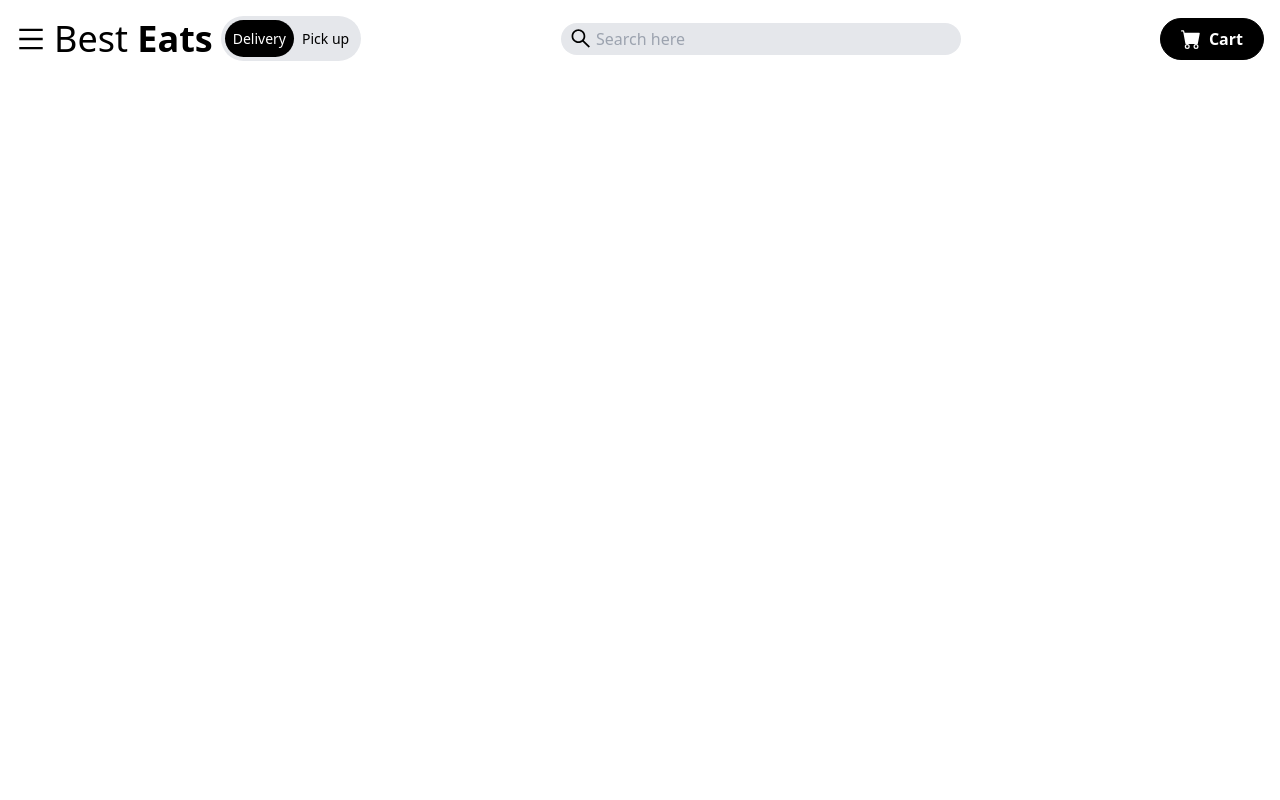
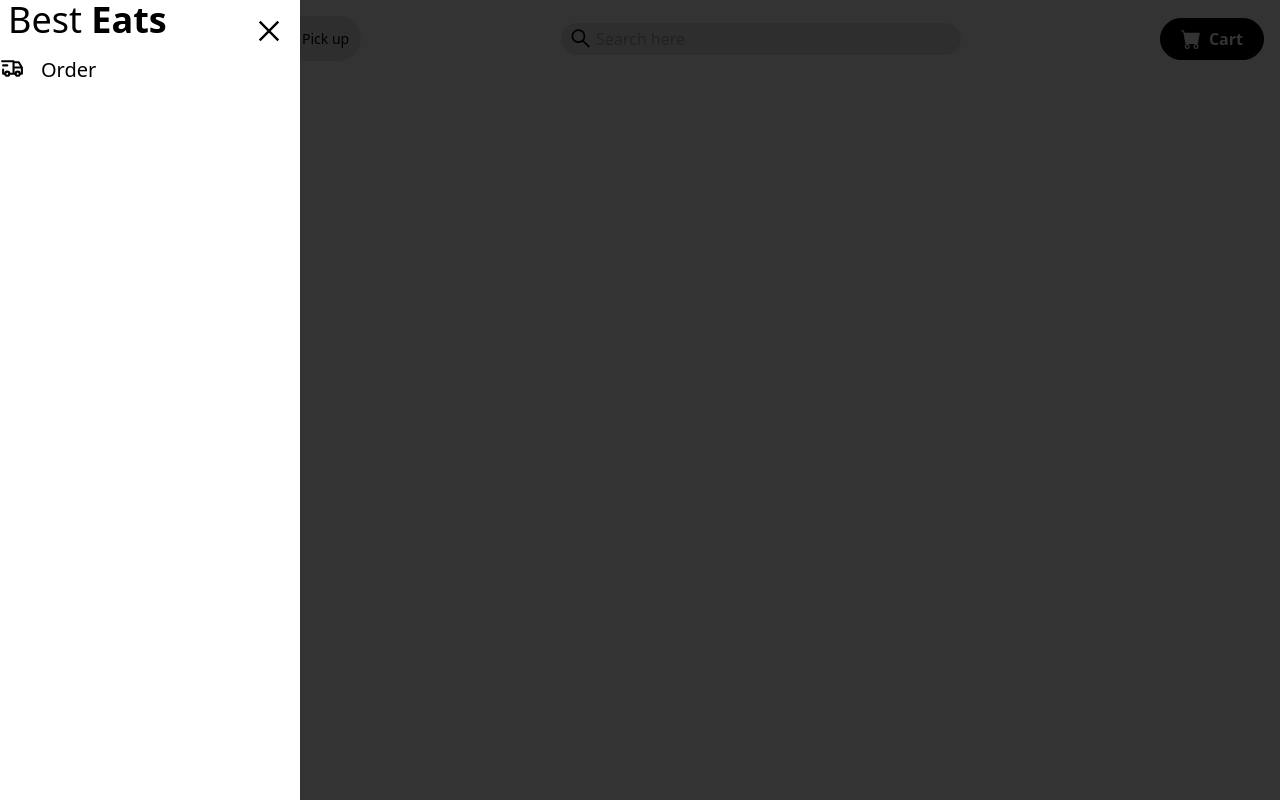
Before and after one commit to JammiM/food-delivery-website, a React (Create React App) app: page / in a window 1280 px wide. Built offline with nearby package versions, Linux system fonts and the light colour scheme.

Commit message:
Defining the side menu

```diff
--- a/src/components/Navbar.jsx
+++ b/src/components/Navbar.jsx
@@ -1,6 +1,7 @@
 import React from "react";
-import { AiOutlineMenu, AiOutlineSearch } from "react-icons/ai";
+import { AiOutlineClose, AiOutlineMenu, AiOutlineSearch } from "react-icons/ai";
 import { BsFillCartFill } from "react-icons/bs";
+import { TbTruckDelivery } from "react-icons/tb";
 
 const Navbar = () => {
   return (
@@ -33,6 +34,27 @@ const Navbar = () => {
         <BsFillCartFill size={20} className="mr-2" />
         <span className="font-bold">Cart</span>
       </button>
+
+      {/* Side menu overlay */}
+      <div className="bg-black/80 fixed w-full h-screen z-10 top-0 left-0"></div>
+
+      <div className="fixed top-0 w-[300px] h-screen bg-white z-10 left-0 duration-300">
+        <AiOutlineClose
+          size={30}
+          className="absolute right-4 top-4 cursor-pointer"
+        />
+        <h2 className="text-2xl sm:text-3xl lg:text-4xl px-2">
+          Best <span className="font-bold">Eats</span>
+        </h2>
+        <nav>
+          <ul>
+            <li className="text-xl py-4 flex">
+              <TbTruckDelivery size={25} className="mr-4" />
+              Order
+            </li>
+          </ul>
+        </nav>
+      </div>
     </div>
   );
 };
```
